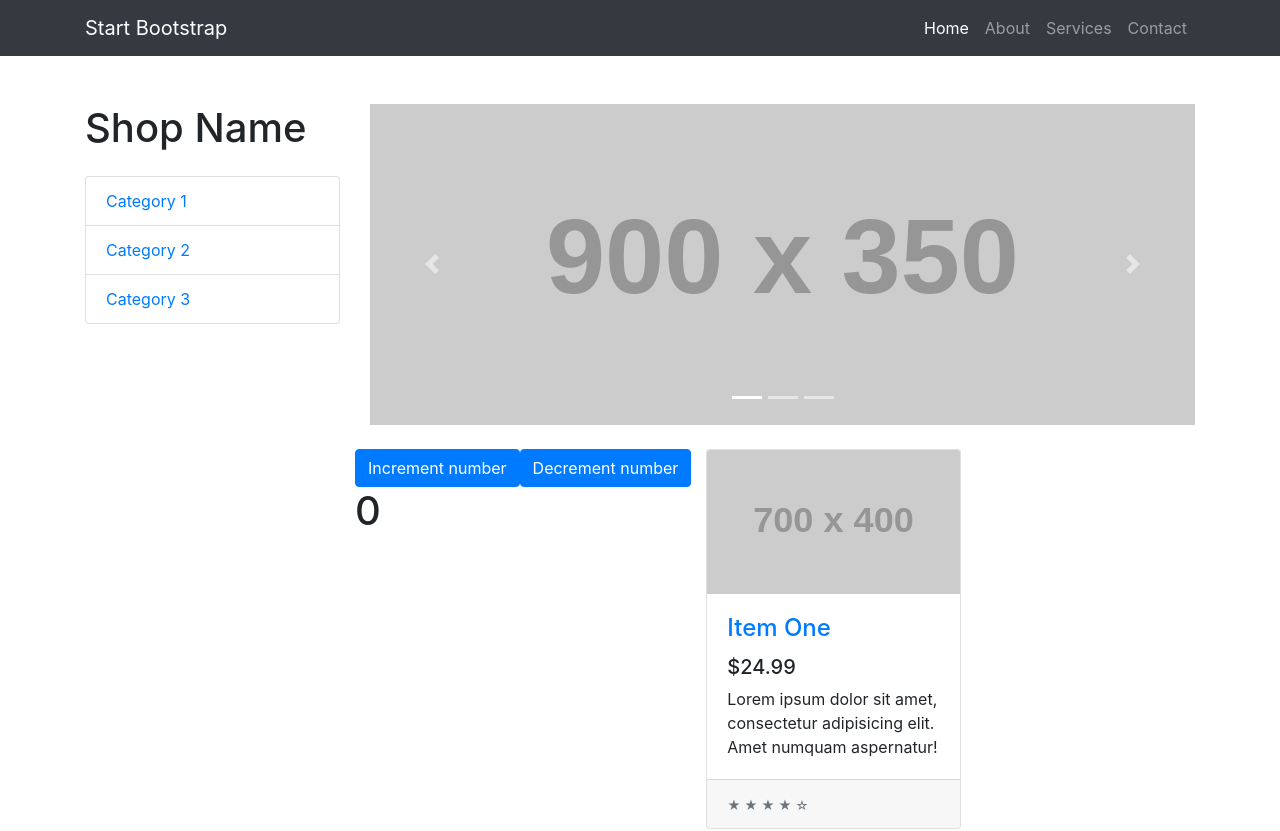
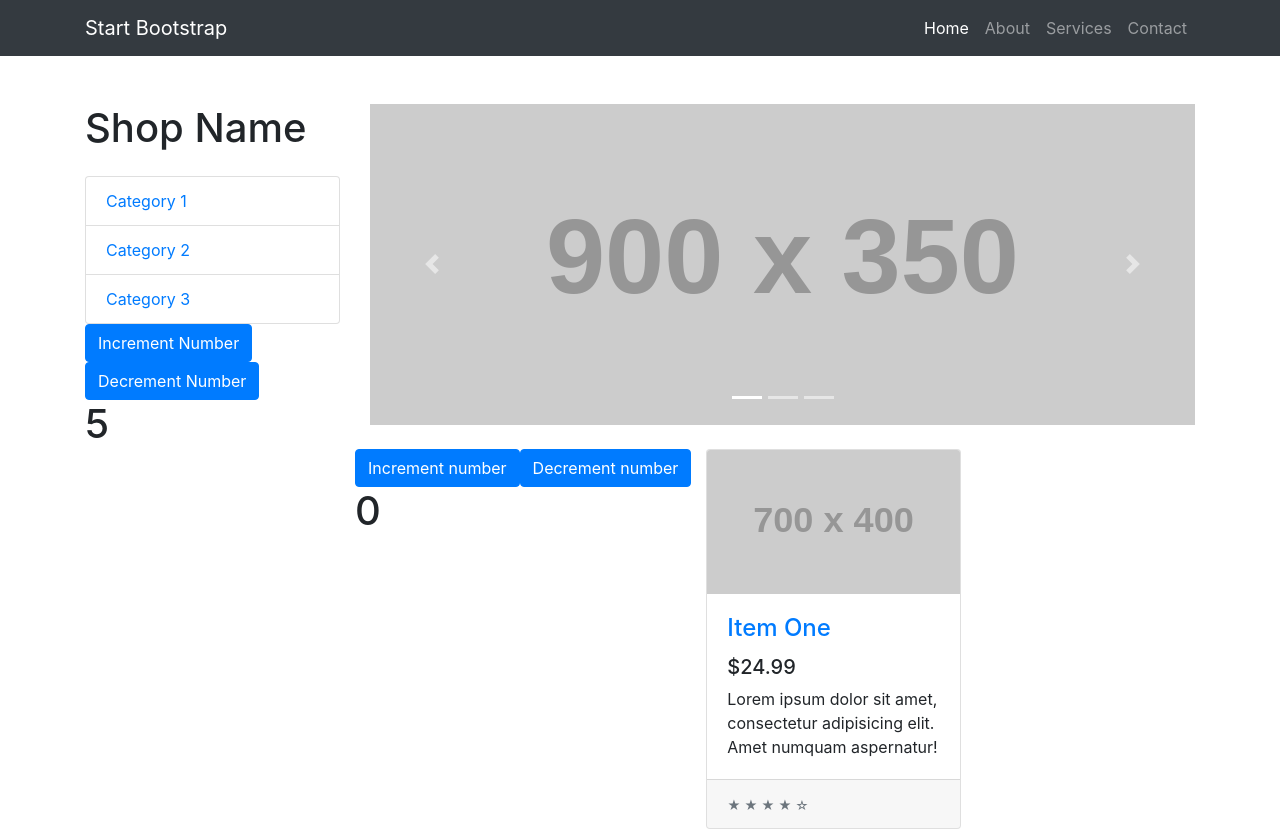
Before and after one commit to PavelKochkin2/movie-app, a Next.js app: page / in a window 1280 px wide. Shown: the top 831 px of the page. Built offline with nearby package versions, Linux system fonts and the light colour scheme.

Commit message:
state in functional component

```diff
--- a/components/movieList.js
+++ b/components/movieList.js
@@ -9,12 +9,42 @@
     // }
 
     increment = () => {
-        this.state.count = this.state.count + 1;
-        console.log(this.state.count);
+        //const count = this.state.count;
+        const { count } = this.state;
+
+        //VERY BAD
+        //this.state.count = count + 1;
+
+        this.setState({
+            count: count + 1
+        })
     }
 
-    decrement() {
-        alert('decrementing number!');
+    //not working
+    // decrement() {
+    //       //const count = this.state.count;
+    //     const { count } = this.state;
+
+
+    //     //VERY BAD
+    //     //this.state.count = count + 1;
+
+    //     this.setState({
+    //         count: count - 1
+    //     })
+    // }
+
+    decrement = () => {
+        //const count = this.state.count;
+        const { count } = this.state;
+
+
+        //VERY BAD
+        //this.state.count = count + 1;
+
+        this.setState({
+            count: count - 1
+        })
     }
 
     constructor(props) {
--- a/components/sideMenu.js
+++ b/components/sideMenu.js
@@ -1,6 +1,24 @@
+import { useState } from 'react'
+
 
 
 const SideMenu = () => {
+  //const [ count, setCount ] = useState(0)
+
+  const stateArray = useState(5)
+  const count = stateArray[0]
+  const setCount = stateArray[1]
+debugger
+  const increment = () => {
+    const newCount = count + 1
+    setCount(newCount)
+  }
+
+  const decrement = () => {
+    const newCount = count -1
+    setCount(newCount)
+  }
+
   return (
     <div>
       <h1 className="my-4">Shop Name</h1>
@@ -9,10 +27,13 @@
         <a href="#" className="list-group-item">Category 2</a>
         <a href="#" className="list-group-item">Category 3</a>
       </div>
+      <div>
+        <button onClick={increment} className="btn btn-primary">Increment Number</button>
+        <button onClick={decrement} className="btn btn-primary">Decrement Number</button>
+
+        <h1>{count}</h1>
       </div>
-
-
+    </div>
   )
 }
-
 export default SideMenu
```
Lines whose indentation alone changed are shown as unchanged.
